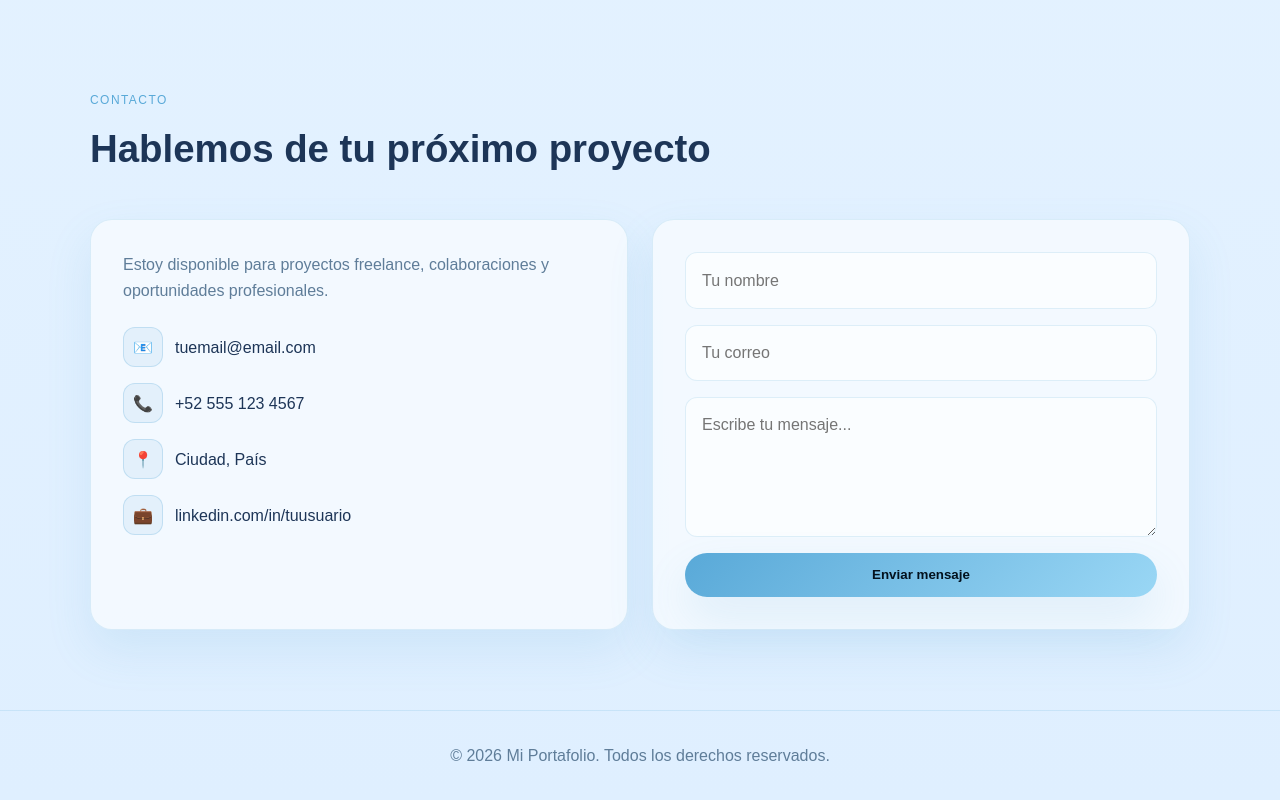
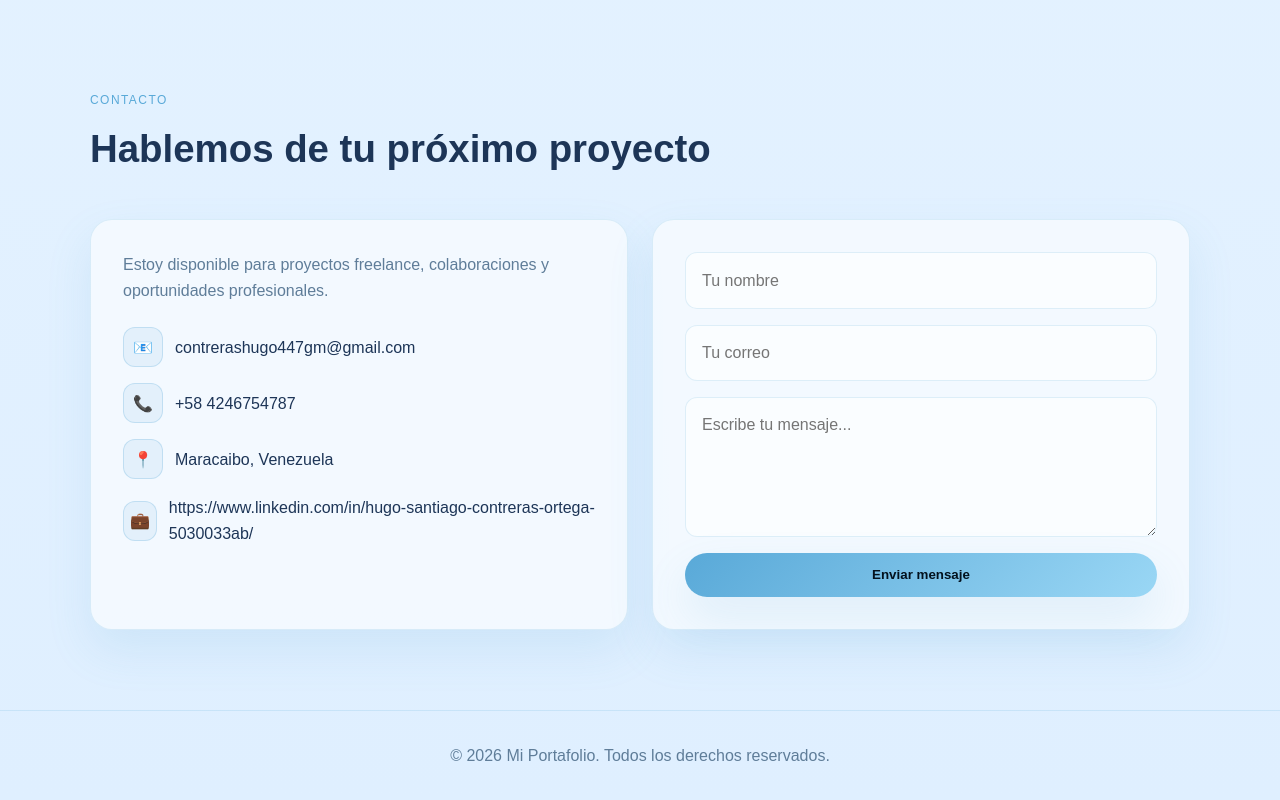
Before and after one commit to Hcontreras26/Portafolio, a React (Vite) app: page / in a window 1280 px wide. Shown: the part 3250-4050 px from the top of the page. Built offline with nearby package versions, Linux system fonts and the light colour scheme; the HTML template or start-up script is replaced by a standard one.

Commit message:
Limpiar node_modules y añadir gitignore

```diff
--- a/src/App.jsx
+++ b/src/App.jsx
@@ -203,10 +203,10 @@ function App() {
               <div className="contact-card">
                 <p>Estoy disponible para proyectos freelance, colaboraciones y oportunidades profesionales.</p>
                 <ul className="contact-list">
-                  <li><span className="icon">📧</span> tuemail@email.com</li>
-                  <li><span className="icon">📞</span> +52 555 123 4567</li>
-                  <li><span className="icon">📍</span> Ciudad, País</li>
-                  <li><span className="icon">💼</span> linkedin.com/in/tuusuario</li>
+                  <li><span className="icon">📧</span> contrerashugo447gm@gmail.com</li>
+                  <li><span className="icon">📞</span> +58 4246754787</li>
+                  <li><span className="icon">📍</span> Maracaibo, Venezuela</li>
+                  <li><span className="icon">💼</span> https://www.linkedin.com/in/hugo-santiago-contreras-ortega-5030033ab/</li>
                 </ul>
               </div>
 
```
Also changed, not shown: 1 other file (tests, documents, lock files or other folders).
